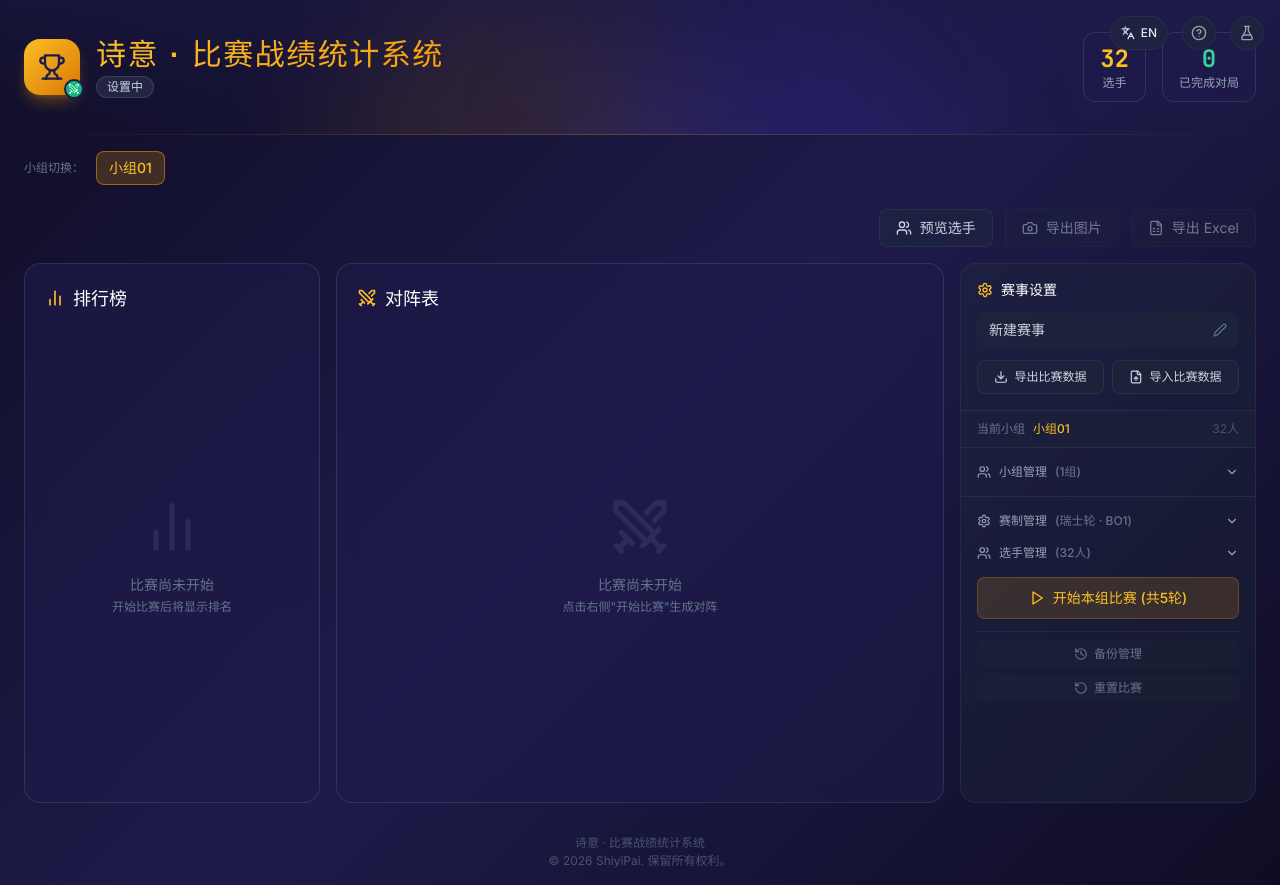
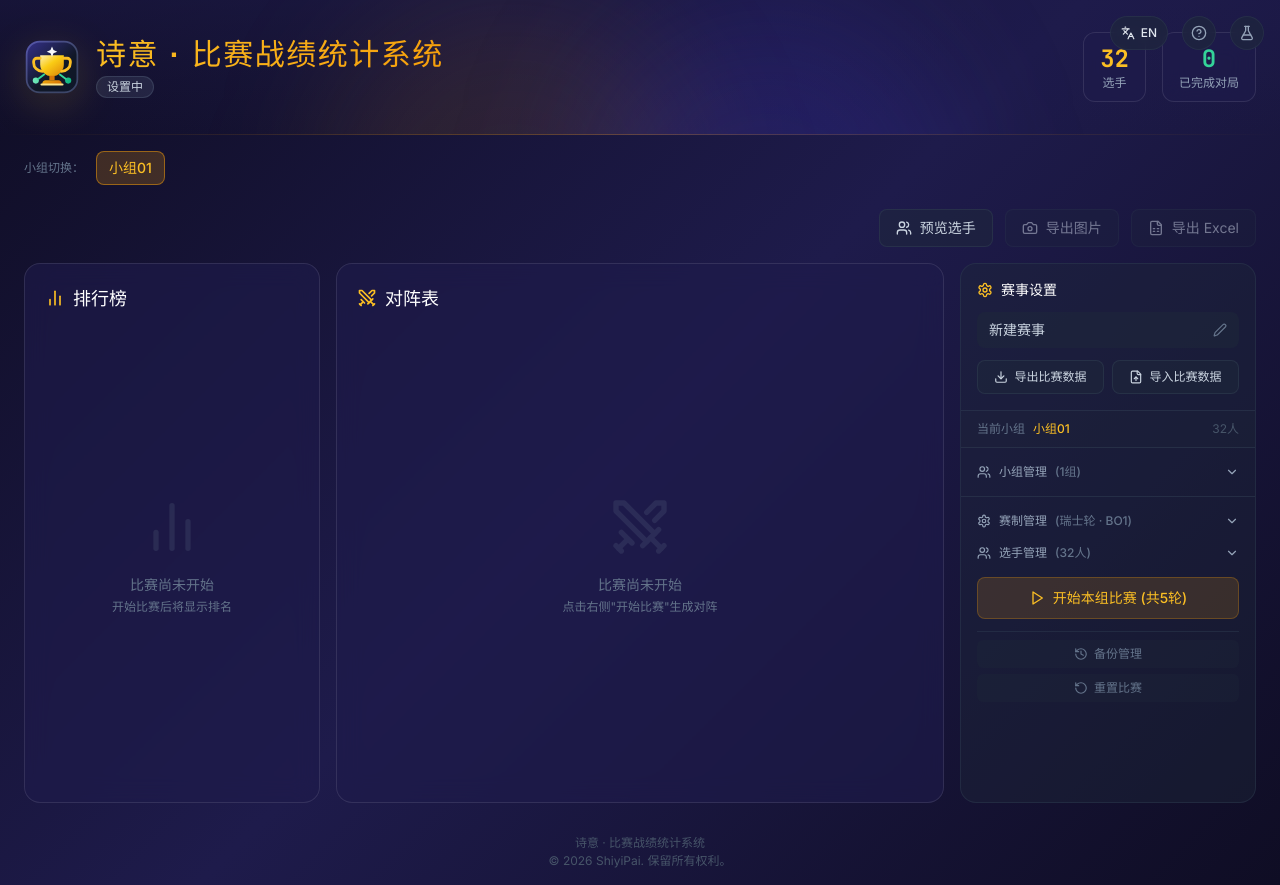
Before and after one commit to yyt43/match-statistic, a React (Vite) app: page /#/ in a window 1280 px wide. Built offline with nearby package versions, Linux system fonts and the light colour scheme; the HTML template or start-up script is replaced by a standard one.

Commit message:
feat: refresh header brand mark

```diff
--- /dev/null
+++ b/src/components/BrandMark.tsx
@@ -0,0 +1,73 @@
+import { useId } from 'react';
+
+interface BrandMarkProps {
+  className?: string;
+}
+
+export function BrandMark({ className = 'w-14 h-14' }: BrandMarkProps) {
+  const id = useId().replace(/:/g, '');
+  const backgroundId = `${id}-background`;
+  const goldId = `${id}-gold`;
+  const emeraldId = `${id}-emerald`;
+
+  return (
+    <svg
+      className={className}
+      viewBox="0 0 64 64"
+      fill="none"
+      xmlns="http://www.w3.org/2000/svg"
+      aria-hidden="true"
+      focusable="false"
+    >
+      <defs>
+        <linearGradient id={backgroundId} x1="8" y1="4" x2="57" y2="61" gradientUnits="userSpaceOnUse">
+          <stop stopColor="#312E81" />
+          <stop offset="0.58" stopColor="#111827" />
+          <stop offset="1" stopColor="#0F172A" />
+        </linearGradient>
+        <linearGradient id={goldId} x1="21" y1="14" x2="45" y2="47" gradientUnits="userSpaceOnUse">
+          <stop stopColor="#FEF3C7" />
+          <stop offset="0.42" stopColor="#FACC15" />
+          <stop offset="1" stopColor="#D97706" />
+        </linearGradient>
+        <linearGradient id={emeraldId} x1="12" y1="44" x2="52" y2="53" gradientUnits="userSpaceOnUse">
+          <stop stopColor="#6EE7B7" />
+          <stop offset="1" stopColor="#10B981" />
+        </linearGradient>
+      </defs>
+
+      <rect x="2" y="2" width="60" height="60" rx="16" fill={`url(#${backgroundId})`} />
+      <rect x="3" y="3" width="58" height="58" rx="15" stroke="#A5B4FC" strokeOpacity="0.3" strokeWidth="2" />
+
+      <path
+        d="M18.5 18.5H45.5V29C45.5 36.456 39.456 42.5 32 42.5C24.544 42.5 18.5 36.456 18.5 29V18.5Z"
+        fill={`url(#${goldId})`}
+      />
+      <path
+        d="M18.5 22H14.5C12.567 22 11 23.567 11 25.5V27C11 32.523 15.477 37 21 37"
+        stroke="#FBBF24"
+        strokeWidth="3.2"
+        strokeLinecap="round"
+      />
+      <path
+        d="M45.5 22H49.5C51.433 22 53 23.567 53 25.5V27C53 32.523 48.523 37 43 37"
+        stroke="#FBBF24"
+        strokeWidth="3.2"
+        strokeLinecap="round"
+      />
+
+      <path d="M29 42H35V47H29V42Z" fill="#D97706" />
+      <path d="M24.5 47H39.5C41.433 47 43 48.567 43 50.5V52H21V50.5C21 48.567 22.567 47 24.5 47Z" fill={`url(#${goldId})`} />
+      <path d="M20 52H44" stroke="#FDE68A" strokeWidth="2.4" strokeLinecap="round" />
+
+      <path
+        d="M32 8.5L33.7 12.7L38 14.5L33.7 16.3L32 20.5L30.3 16.3L26 14.5L30.3 12.7L32 8.5Z"
+        fill="#F8FAFC"
+      />
+      <circle cx="13.5" cy="47.5" r="3.5" fill={`url(#${emeraldId})`} />
+      <circle cx="50.5" cy="47.5" r="3.5" fill={`url(#${emeraldId})`} />
+      <path d="M16.5 45.5L23 40.5" stroke="#34D399" strokeWidth="2.2" strokeLinecap="round" />
+      <path d="M47.5 45.5L41 40.5" stroke="#34D399" strokeWidth="2.2" strokeLinecap="round" />
+    </svg>
+  );
+}
--- a/src/components/Header.tsx
+++ b/src/components/Header.tsx
@@ -1,6 +1,7 @@
-import { Trophy, Swords, Medal } from 'lucide-react';
+import { Medal } from 'lucide-react';
 import { useTournamentStore, useCurrentGroup } from '../store/useTournamentStore';
 import { useLanguagePreference, formatText } from '../i18n';
+import { BrandMark } from './BrandMark';
 
 export function Header() {
   const currentGroup = useCurrentGroup();
@@ -31,14 +32,7 @@ export function Header() {
         <div className="max-w-7xl mx-auto">
           <div className="flex flex-col md:flex-row md:items-center md:justify-between gap-4">
             <div className="flex items-center gap-4">
-              <div className="relative">
-                <div className="w-14 h-14 rounded-2xl bg-gradient-to-br from-gold-400 to-gold-600 flex items-center justify-center shadow-lg shadow-gold-500/30">
-                  <Trophy className="w-7 h-7 text-indigo-900" />
-                </div>
-                <div className="absolute -bottom-1 -right-1 w-5 h-5 rounded-full bg-emerald-500 border-2 border-indigo-900 flex items-center justify-center">
-                  <Swords className="w-3 h-3 text-white" />
-                </div>
-              </div>
+              <BrandMark className="w-14 h-14 shrink-0 drop-shadow-[0_10px_20px_rgba(250,204,21,0.16)]" />
 
               <div>
                 <h1 className="font-display text-2xl md:text-3xl font-bold gold-gradient tracking-wider">
```
